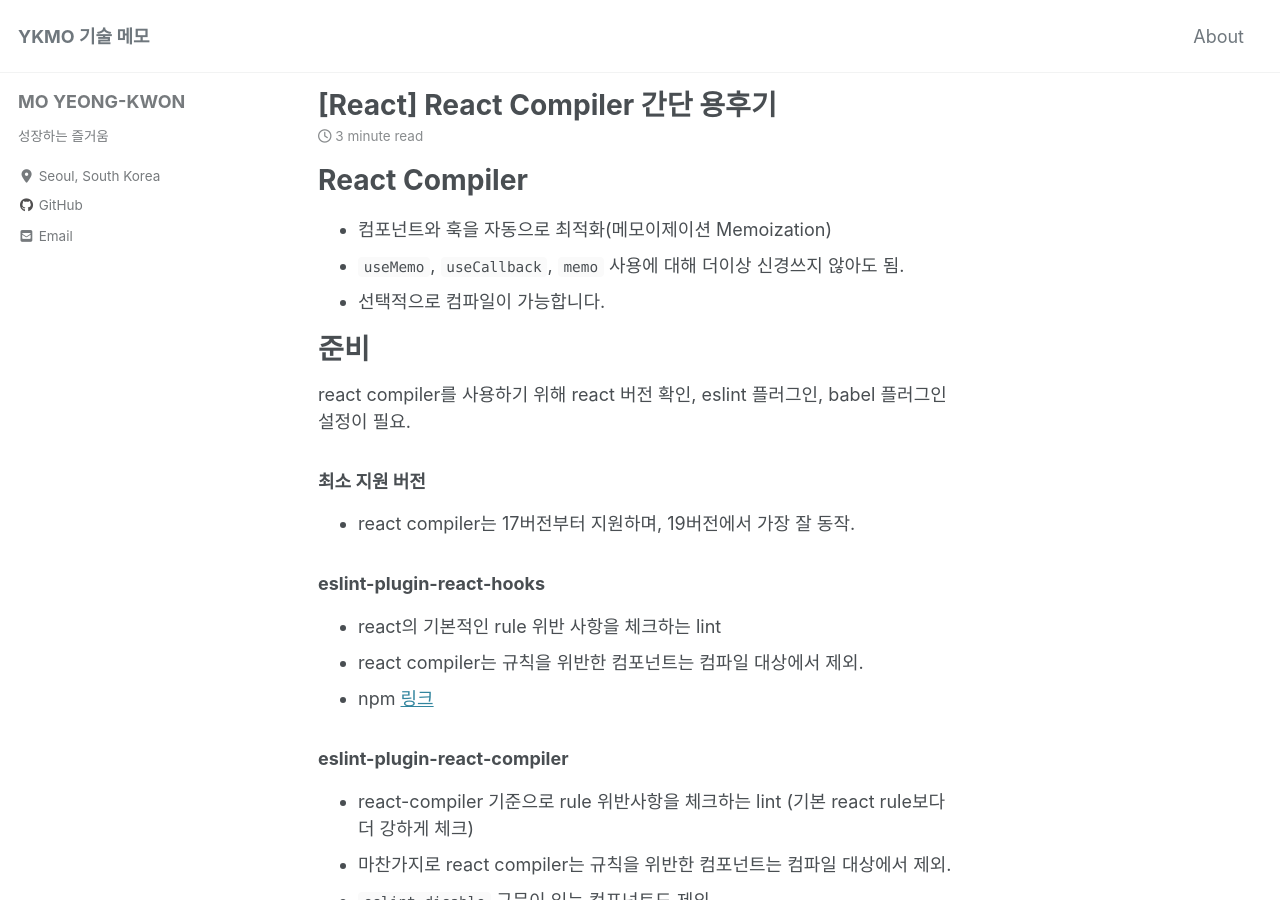
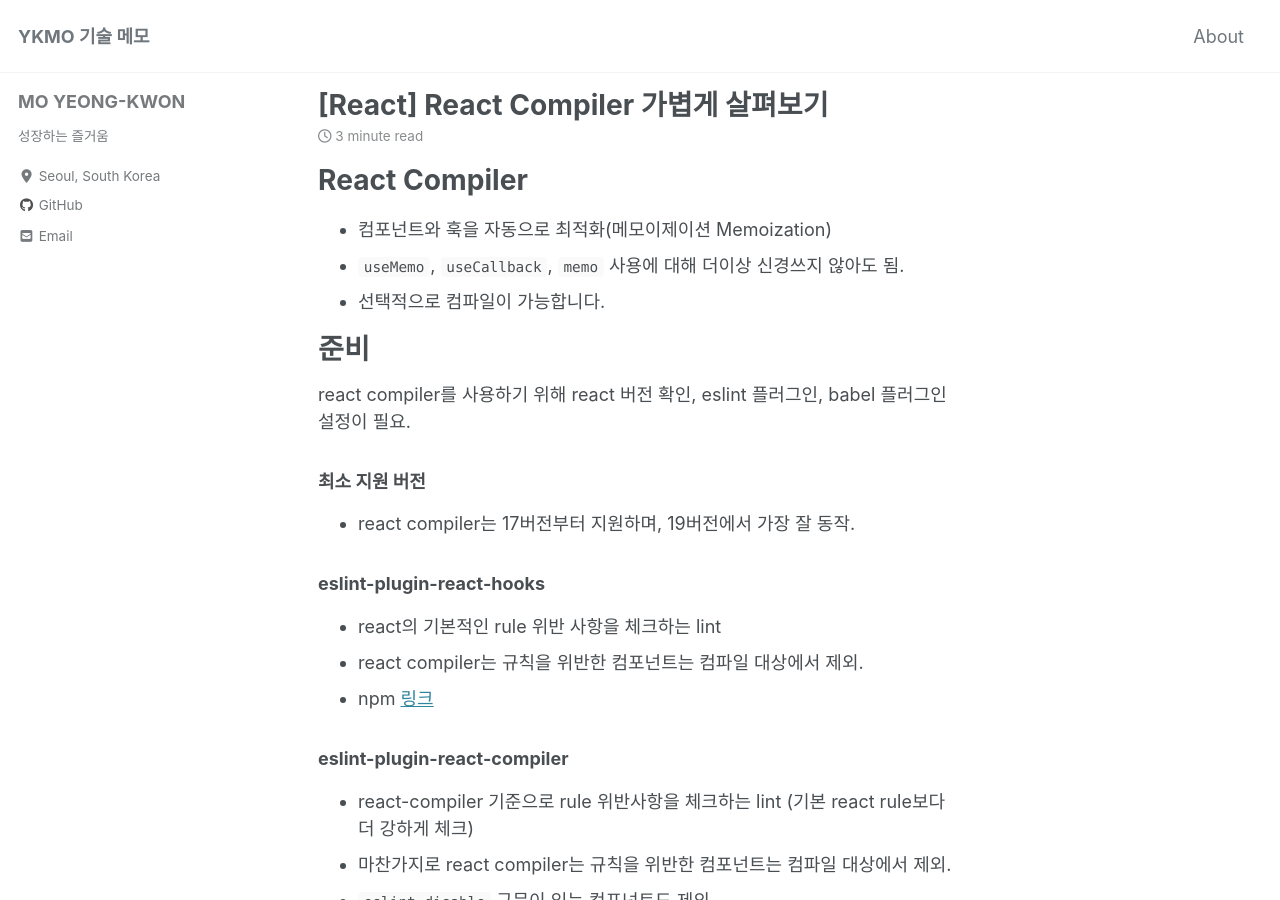
Before and after one commit to momoci99/momoci99.github.io, a Jekyll site: the page built from _posts/2025-11-15-ReactCompiler.md, in a window 1280 px wide and 900 px high. Built offline with Jekyll 4.4.1, drawn with Linux system fonts in a browser that asks for light colours; cached includes are drawn as plain includes; nearby versions of some CDN libraries; comment, search, counter and statistics services are not loaded.

Commit message:
오탈자수정

```diff
--- a/_posts/2025-11-15-ReactCompiler.md
+++ b/_posts/2025-11-15-ReactCompiler.md
@@ -1,6 +1,6 @@
 ---
 layout: single
-title: "[React] React Compiler 간단 용후기"
+title: "[React] React Compiler 가볍게 살펴보기"
 tag:
   - React
   - React Compiler
```
